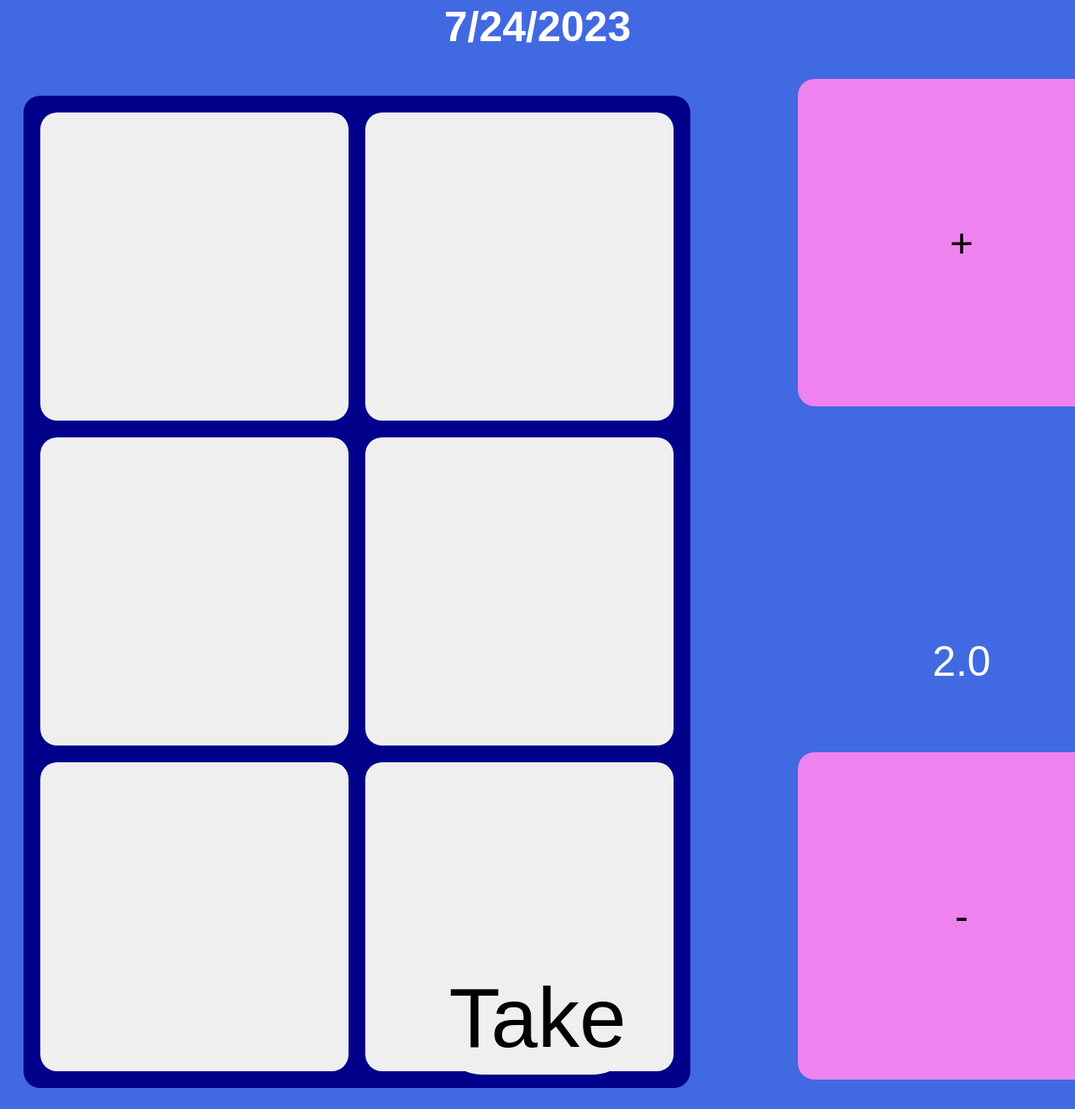
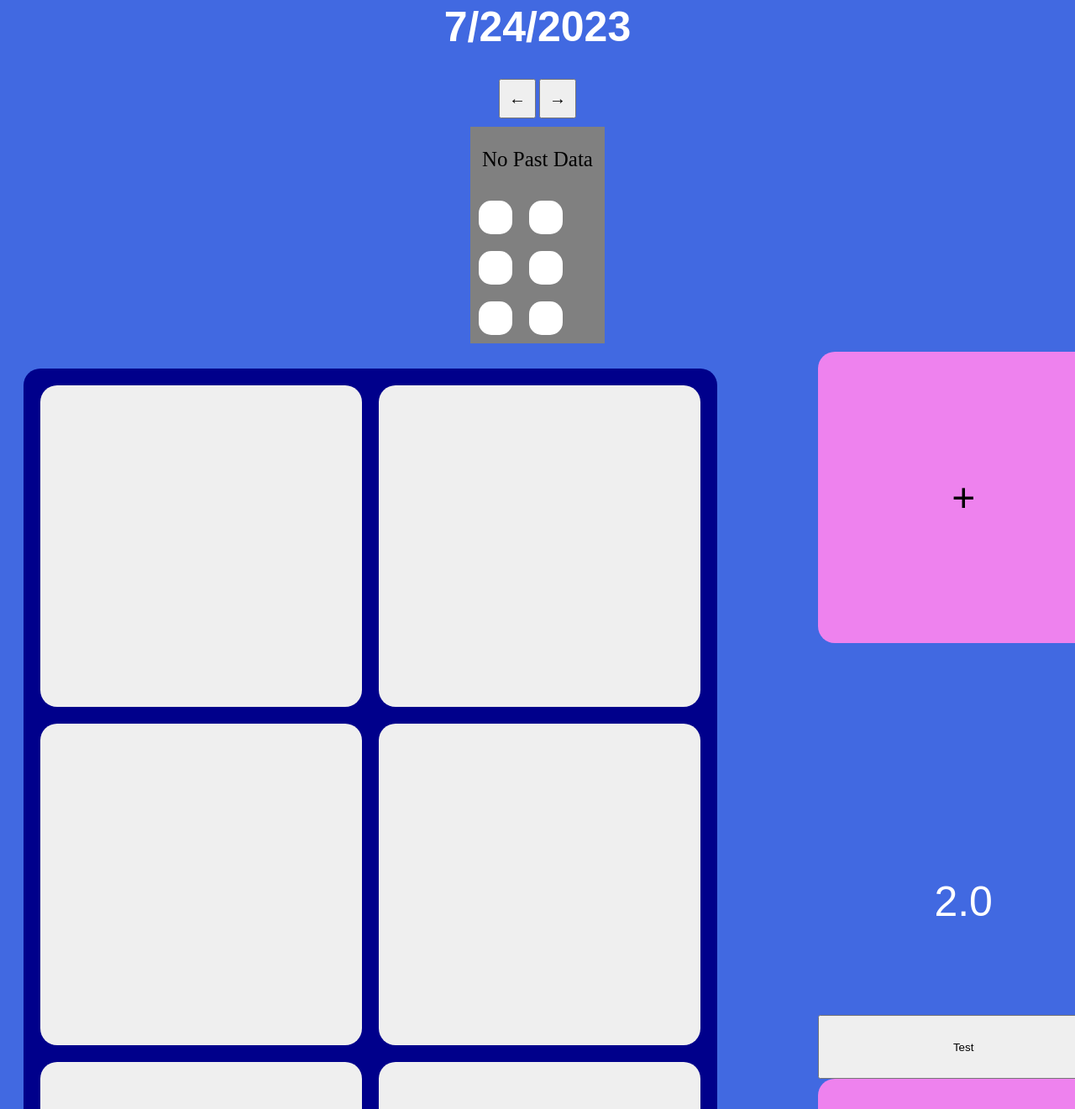
Before and after one commit to keatonshall/Medicine-Tracker, a plain HTML site: page index.html in a window 1280 px wide. Shown: the part 39-1360 px from the top of the page at 84% size. Drawn offline with Linux system fonts and the light colour scheme.

Commit message:
Adding test button to understand why the elements change size

```diff
--- a/index.html
+++ b/index.html
@@ -12,7 +12,7 @@
 updateDate();
 
 </script>
-<!-- <div class="past-super">
+<div class="past-super">
   <div class="arrows">
 <button id="left-arrow" class="arrow" type="button" name="button" onclick="changePast(-1)">&larr;</button>
 <button id = "right-arrow" class="arrow" type="button" name="button" onclick="changePast(1)">&rarr;</button>
@@ -33,7 +33,7 @@ updateDate();
     <p id="past-amount"></p>
       </div>
   </div>
-</div> -->
+</div>
 
 <div class="selection-area">
 
@@ -74,9 +74,10 @@ updateDate();
 
 
   </datalist> -->
-  <button id="+button" class="amount-button" type="button" name="button" onclick="changeAmount(0.2)">+</button>
+  <button  class="amount-button" type="button" name="button" onclick="changeAmount(0.2)">+</button>
   <p id="amount">2.0</p>
-  <button id="-button"  class="amount-button" type="button" name="button" onclick="changeAmount(-0.2)">-</button>
+  <button type="button" name="button">Test</button>
+  <button   class="amount-button" type="button" name="button" onclick="changeAmount(-0.2)">-</button>
 </div>
 </div>
 <button id="take-button" type="button" name="button" onclick="buttonTake()">Take</button>
--- a/styles.css
+++ b/styles.css
@@ -127,6 +127,7 @@ margin-right: auto;
 
   font-size: 50px;
 padding: 20px;
+
   font-family: sans-serif;
 
 }
@@ -134,9 +135,10 @@ padding: 20px;
 .past-grid-spot{
   padding: 20px;
   border-radius: 15px;
-
+  aspect-ratio: 1/1;
   background-color: white;
   margin:10px
+
 }
 
 .arrow{
@@ -151,7 +153,7 @@ body{
 }
 
 .past-super{
-display: none;
+/* display: none; */
 }
 
 .amount-button{
```
